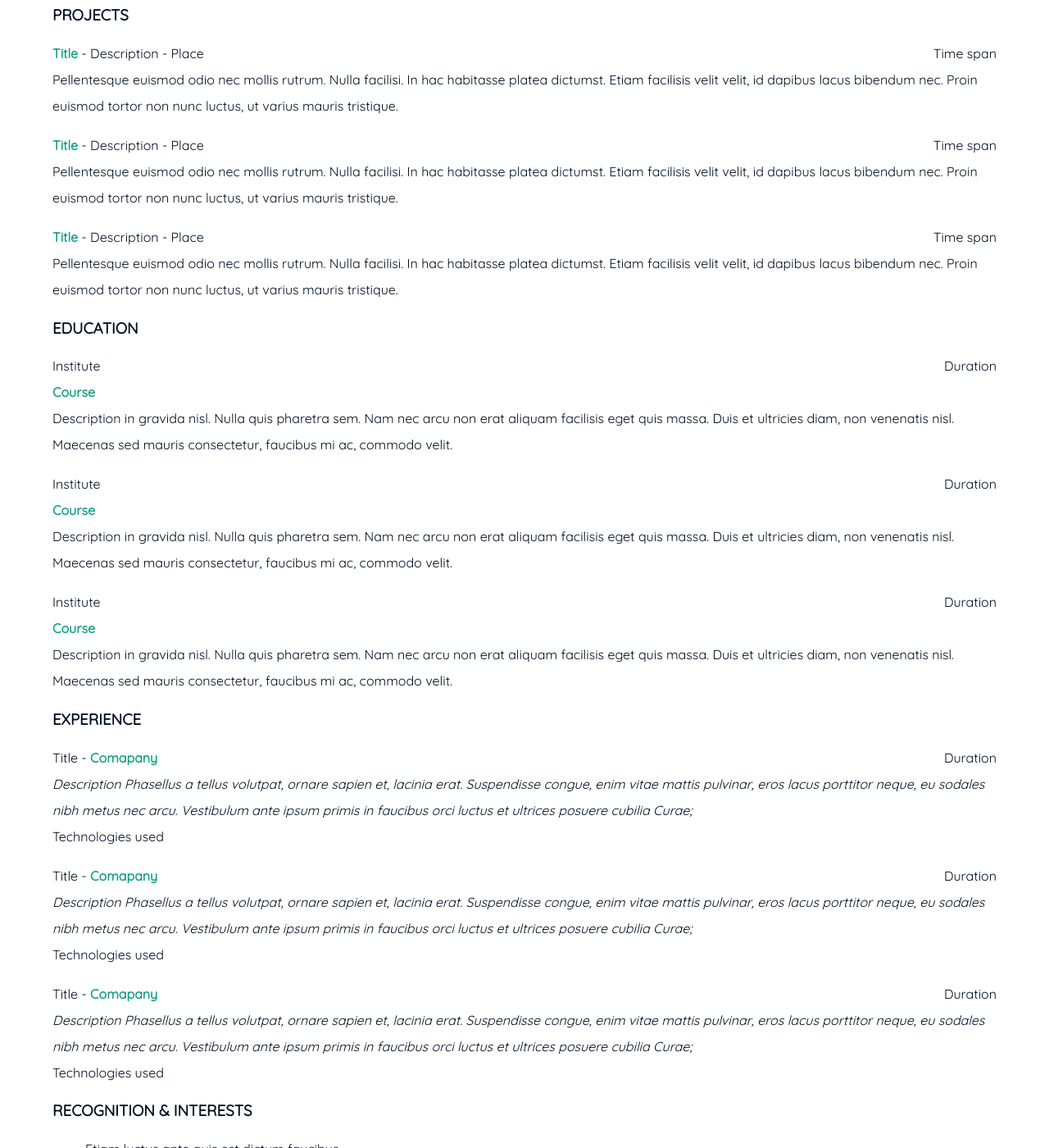
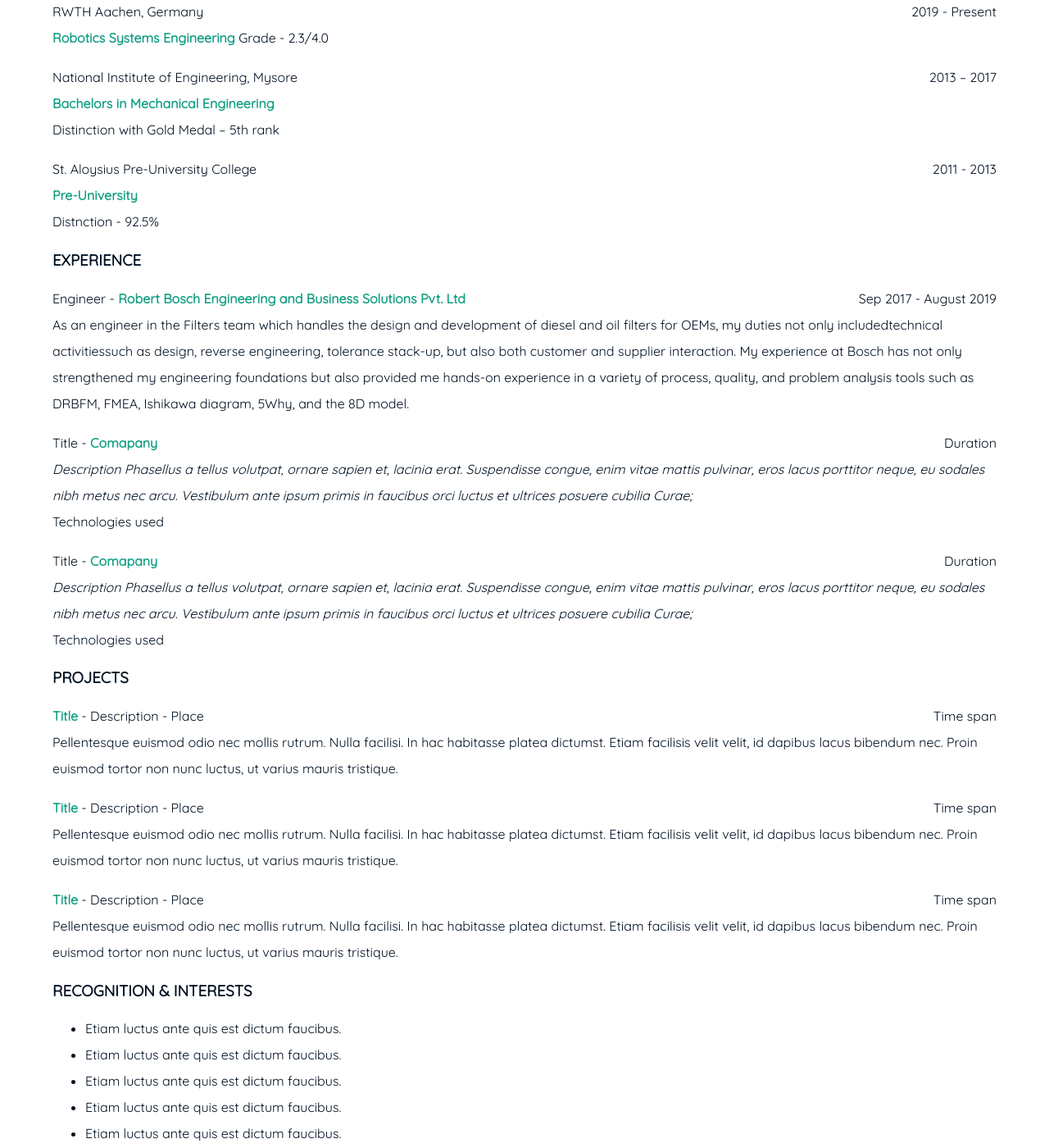
Before and after one commit to Stephen-Tellis/home, a Jekyll site: the page built from resume.md, in a window 1280 px wide and 1400 px high, scrolled down 482 px. Shown: the whole window at 82% size. Built offline with Jekyll 4.4.1, drawn with Linux system fonts in a browser that asks for light colours; some of the changed text lies outside the part shown.

Commit message:
Update resume.md

````diff
--- a/resume.md
+++ b/resume.md
@@ -4,11 +4,41 @@
 subtitle: Stephen Tellis
 ---
 
-<span style="float: right; "><a href="{{ '/assets/resume.pdf' | prepend: site.baseurl }}"><strong>> Download as PDF</strong></a> </span>
-<br>
+<!--<span style="float: right; "><a href="{{ '/assets/resume.pdf' | prepend: site.baseurl }}"><strong>> Download as PDF</strong></a> </span>
+<br>-->
 
-### SKILLS
-``` CAD - Solidworks, Siemens NX. Python (Numpy, Matplotlib, Pandas) Machine Learning (Deep Learning - Tensor flow) Project management.  ```
+### TECHNICAL SKILLS
+``` Python - Extensive experience with libraries such as Numpy, Matplotlib, Pandas ```
+``` Machine Learning, Neural networks, Deep learning - Tensorflow ```
+``` CAD - Solidworks, Siemens NX ```
+``` Project management, Design of Experiments, DFMEA, 8D ```
+
+### EDUCATION
+RWTH Aachen, Germany <span style="float: right; ">2019 - Present</span>
+**Robotics Systems Engineering**
+Grade - 2.3/4.0
+
+National Institute of Engineering, Mysore <span style="float: right; ">2013 – 2017</span>
+**Bachelors in Mechanical Engineering**
+Distinction with Gold Medal – 5th rank
+
+St. Aloysius Pre-University College <span style="float: right; ">2011 - 2013</span>
+**Pre-University**
+Distnction - 92.5%
+
+### EXPERIENCE
+
+Engineer - **Robert Bosch Engineering and Business Solutions Pvt.
+Ltd** <span style="float: right; ">Sep 2017 - August 2019</span>
+As an engineer in the Filters team which handles the design and development of diesel and oil filters for OEMs, my duties not only includedtechnical activitiessuch as design, reverse engineering, tolerance stack-up, but also both customer and supplier interaction. My experience at Bosch has not only strengthened my engineering foundations but also provided me hands-on experience in a variety of process, quality, and problem analysis tools such as DRBFM, FMEA, Ishikawa diagram, 5Why, and the 8D model.
+
+Title - **Comapany** <span style="float: right; ">Duration</span>
+_Description Phasellus a tellus volutpat, ornare sapien et, lacinia erat. Suspendisse congue, enim vitae mattis pulvinar, eros lacus porttitor neque, eu sodales nibh metus nec arcu. Vestibulum ante ipsum primis in faucibus orci luctus et ultrices posuere cubilia Curae;_
+Technologies used
+
+Title - **Comapany** <span style="float: right; ">Duration</span>
+_Description Phasellus a tellus volutpat, ornare sapien et, lacinia erat. Suspendisse congue, enim vitae mattis pulvinar, eros lacus porttitor neque, eu sodales nibh metus nec arcu. Vestibulum ante ipsum primis in faucibus orci luctus et ultrices posuere cubilia Curae;_
+Technologies used
 
 ### PROJECTS
 **Title** - Description - Place <span style="float: right; ">Time span</span>
@@ -20,35 +50,6 @@
 **Title** - Description - Place <span style="float: right; ">Time span</span>
 Pellentesque euismod odio nec mollis rutrum. Nulla facilisi. In hac habitasse platea dictumst. Etiam facilisis velit velit, id dapibus lacus bibendum nec. Proin euismod tortor non nunc luctus, ut varius mauris tristique.
 
-### EDUCATION
-
-Institute <span style="float: right; ">Duration</span>
-**Course**
-Description in gravida nisl. Nulla quis pharetra sem. Nam nec arcu non erat aliquam facilisis eget quis massa. Duis et ultricies diam, non venenatis nisl. Maecenas sed mauris consectetur, faucibus mi ac, commodo velit.
-
-Institute <span style="float: right; ">Duration</span>
-**Course**
-Description in gravida nisl. Nulla quis pharetra sem. Nam nec arcu non erat aliquam facilisis eget quis massa. Duis et ultricies diam, non venenatis nisl. Maecenas sed mauris consectetur, faucibus mi ac, commodo velit.
-
-Institute <span style="float: right; ">Duration</span>
-**Course**
-Description in gravida nisl. Nulla quis pharetra sem. Nam nec arcu non erat aliquam facilisis eget quis massa. Duis et ultricies diam, non venenatis nisl. Maecenas sed mauris consectetur, faucibus mi ac, commodo velit.
-
-### EXPERIENCE
-
-Title - **Comapany** <span style="float: right; ">Duration</span>
-_Description Phasellus a tellus volutpat, ornare sapien et, lacinia erat. Suspendisse congue, enim vitae mattis pulvinar, eros lacus porttitor neque, eu sodales nibh metus nec arcu. Vestibulum ante ipsum primis in faucibus orci luctus et ultrices posuere cubilia Curae;_
-Technologies used
-
-
-Title - **Comapany** <span style="float: right; ">Duration</span>
-_Description Phasellus a tellus volutpat, ornare sapien et, lacinia erat. Suspendisse congue, enim vitae mattis pulvinar, eros lacus porttitor neque, eu sodales nibh metus nec arcu. Vestibulum ante ipsum primis in faucibus orci luctus et ultrices posuere cubilia Curae;_
-Technologies used
-
-Title - **Comapany** <span style="float: right; ">Duration</span>
-_Description Phasellus a tellus volutpat, ornare sapien et, lacinia erat. Suspendisse congue, enim vitae mattis pulvinar, eros lacus porttitor neque, eu sodales nibh metus nec arcu. Vestibulum ante ipsum primis in faucibus orci luctus et ultrices posuere cubilia Curae;_
-Technologies used
-
 
 ### RECOGNITION & INTERESTS
 
````
